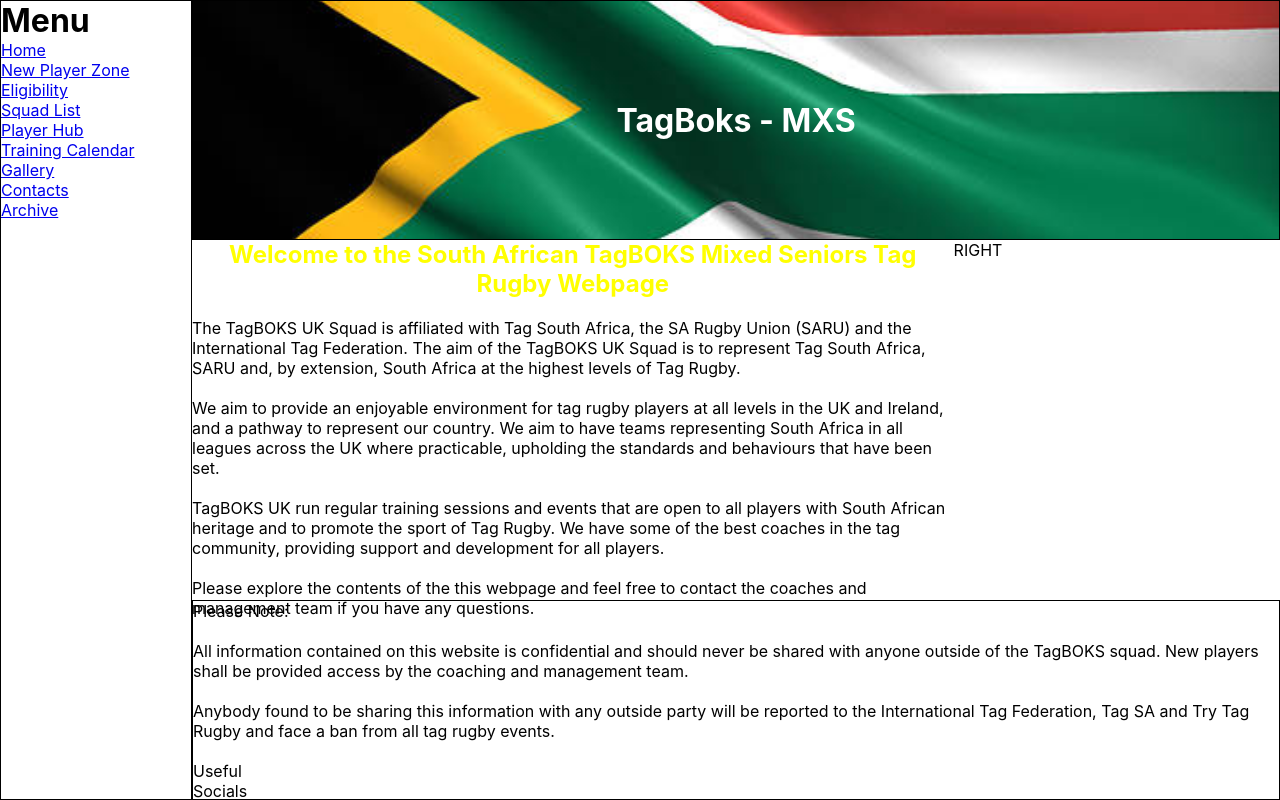
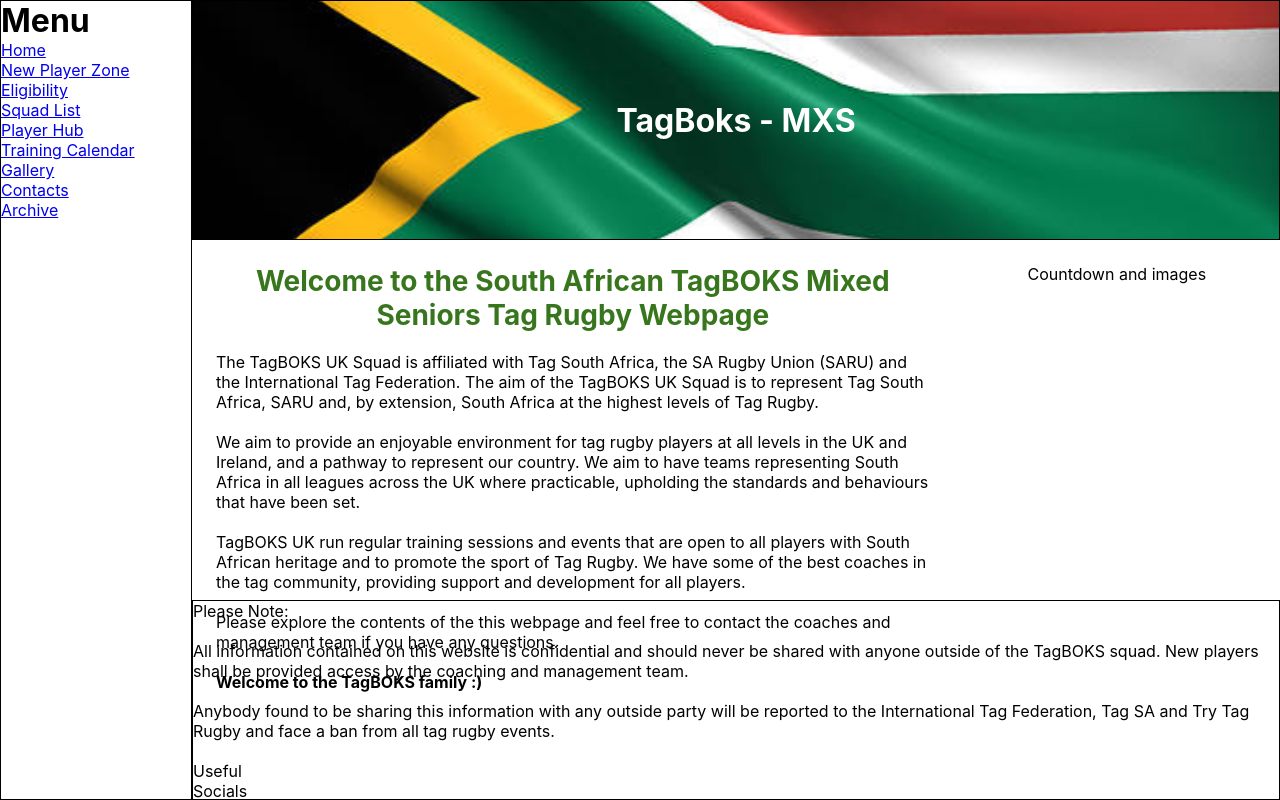
Before and after one commit to StirlingProjects/TagBoks, a React (Create React App) app: page / in a window 1280 px wide. Built offline with nearby package versions, Linux system fonts and the light colour scheme.

Commit message:
Set up basic home content

```diff
--- a/src/containers/Home/Home.jsx
+++ b/src/containers/Home/Home.jsx
@@ -7,53 +7,72 @@
 import Footer from "../../components/Footer/Footer";
 
 import saflag from "../../assets/images/saflag.jpg";
+// import tagWorldCup from "../../assets/images/tagWC23Logo.png";
 
 const Home = () => {
     return (
         <div className="home">
+            <div className="home__left">
                 <Navbar />
+            </div>
+            <div className="home__right">
                 <Header title={"TagBoks - MXS"} background={saflag} />
                 <div className="home__content">
-                <div className="home__left">
+                    <div className="home__content-left">
                         <h2 className="home__title">
-                        Welcome to the South African TagBOKS Mixed Seniors Tag
-                        Rugby Webpage
+                            Welcome to the South African TagBOKS Mixed Seniors
+                            Tag Rugby Webpage
                         </h2>
                         <br />
                         <p>
                             The TagBOKS UK Squad is affiliated with Tag South
-                        Africa, the SA Rugby Union (SARU) and the International
-                        Tag Federation. The aim of the TagBOKS UK Squad is to
-                        represent Tag South Africa, SARU and, by extension,
-                        South Africa at the highest levels of Tag Rugby.
+                            Africa, the SA Rugby Union (SARU) and the
+                            International Tag Federation. The aim of the TagBOKS
+                            UK Squad is to represent Tag South Africa, SARU and,
+                            by extension, South Africa at the highest levels of
+                            Tag Rugby.
                         </p>
                         <br />
                         <p>
-                        We aim to provide an enjoyable environment for tag rugby
-                        players at all levels in the UK and Ireland, and a
-                        pathway to represent our country. We aim to have teams
-                        representing South Africa in all leagues across the UK
-                        where practicable, upholding the standards and
-                        behaviours that have been set.
+                            We aim to provide an enjoyable environment for tag
+                            rugby players at all levels in the UK and Ireland,
+                            and a pathway to represent our country. We aim to
+                            have teams representing South Africa in all leagues
+                            across the UK where practicable, upholding the
+                            standards and behaviours that have been set.
                         </p>
                         <br />
                         <p>
-                        TagBOKS UK run regular training sessions and events that
-                        are open to all players with South African heritage and
-                        to promote the sport of Tag Rugby. We have some of the
-                        best coaches in the tag community, providing support and
-                        development for all players.
+                            TagBOKS UK run regular training sessions and events
+                            that are open to all players with South African
+                            heritage and to promote the sport of Tag Rugby. We
+                            have some of the best coaches in the tag community,
+                            providing support and development for all players.
                         </p>
                         <br />
                         <p>
-                        Please explore the contents of the this webpage and feel
-                        free to contact the coaches and management team if you
-                        have any questions.
+                            Please explore the contents of the this webpage and
+                            feel free to contact the coaches and management team
+                            if you have any questions.
+                        </p>
+                        <br />
+                        <p className="home__bold">
+                            Welcome to the TagBOKS family :)
                         </p>
                     </div>
-                <div className="home__right">RIGHT</div>
+                    <div className="home__content-right">
+                        Countdown and images
+                        {/* <iframe
+                        title="countdown"
+                        className="home__countdown"
+                        src="https://logwork.com/countdown-xwez"
+                        scrolling="no"
+                    /> */}
+                        {/* <img src={tagWorldCup} alt="Tag World Cup 2023" /> */}
+                    </div>
                 </div>
                 <Footer />
+            </div>
         </div>
     );
 };
--- a/src/containers/Home/Home.scss
+++ b/src/containers/Home/Home.scss
@@ -2,6 +2,7 @@
     &__content {
         height: 100%;
         width: 85vw;
+
 
         position: fixed;
         top: 30vh;
@@ -11,16 +12,45 @@
         justify-content: center;
     }
 
-    &__left {
+    &__right {
+        display: flex;
+        flex-direction: column;
+    }
+
+    &__bold {
+        font-weight: bold;
+    }
+
+    &__content-left {
         width: 70%;
+        padding: 1.5em;
     }
 
     &__title {
-        color: yellow;
+        color: #38761D;
         text-align: center;
+        font-size: 1.75em;
     }
 
-    &__right {
+    &__content-right {
         width: 30%;
+
+        padding: 1.5em;
+
+        display: flex;
+        flex-direction: column;
+        justify-content: flex-start;
+        align-items: center;
+
+        img {
+            height: 25px;
+            width: 25px;
+        }
     }
+
+    &__countdown {
+        border: none;
+    }
+
+
 }
```
Also changed, not shown: 1 other file (tests, documents, lock files or other folders). Lines whose indentation alone changed are shown as unchanged.
